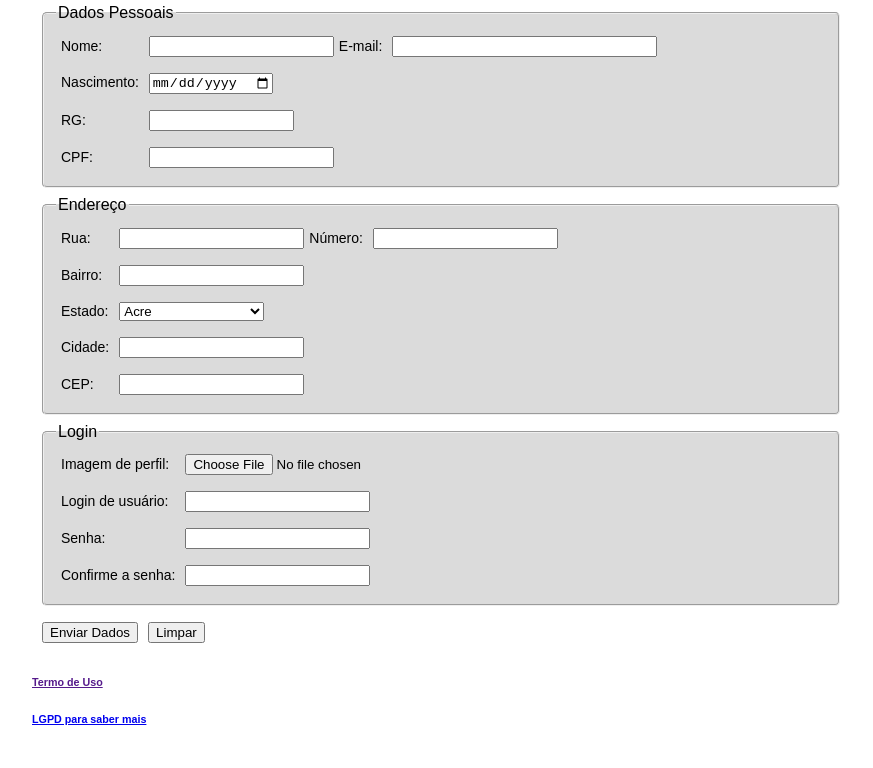
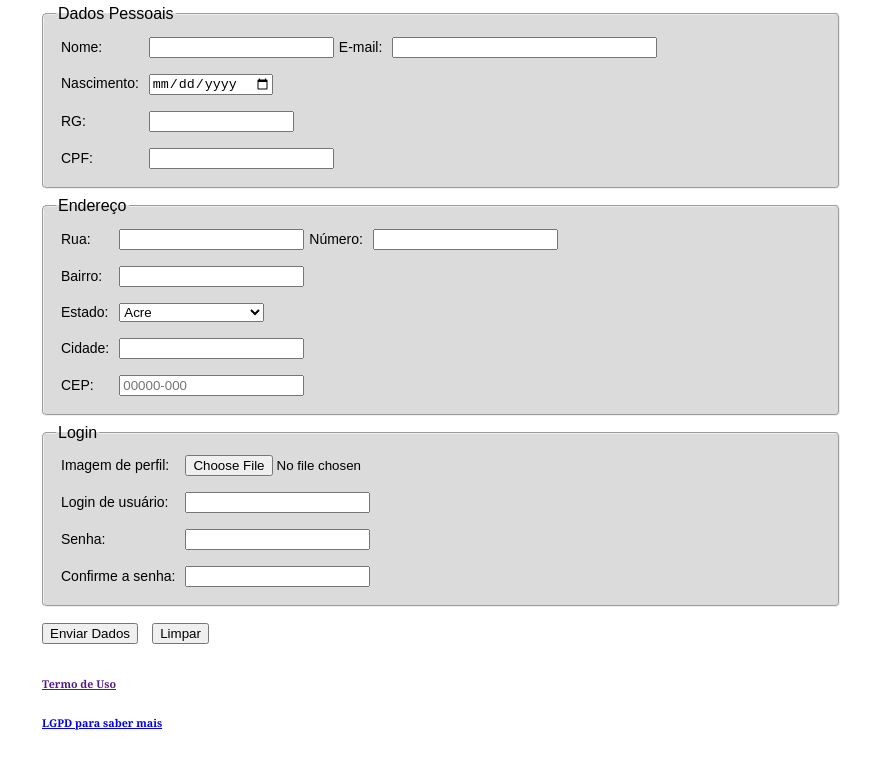
Before and after one commit to Pergusta/form, a plain HTML site: page index.html in a window 1280 px wide. Shown: the part 130-898 px from the top of the page, without its empty margins (96-969 px from the left). Drawn offline with Linux system fonts and the light colour scheme.

Commit message:
Formatação do CSS

```diff
--- a/index.html
+++ b/index.html
@@ -1,5 +1,6 @@
 <!DOCTYPE html>
 <html lang="pt-br">
+
 <head>
 	<meta charset="UTF-8">
 	<meta name="viewport" content="width=device-width, initial-scale=1.0">
@@ -8,6 +9,7 @@
 	<title>Contatos</title>
 </head>
 <form action="form">
+
 	<body>
 		<header>
 			<h1>Cadastro Pessoal</h1>
@@ -28,7 +30,7 @@
 					<input type="date" name="dataNascimento" required>
 				<p>
 					<label for="rg">RG:</label>
-			<input type="text" name="rg" size="15">
+					<input type="text" name="rg" size="15" required>
 				</p>
 				<p>
 					<label for="cpf">CPF:</label>
@@ -43,7 +45,8 @@
 					<label for="rua">Rua:</label>
 					<input type="text" name="rua" required>
 					<label for="numeroCasa">Número:</label>
-			<input id="número da casa" type="numeroCasa" min="0" max="9999" oninput="validity.valid||(value='');" required>
+					<input id="número da casa" type="numeroCasa" min="0" max="9999"
+						oninput="validity.valid||(value='');" required>
 				</p>
 				<p>
 					<label for="bairro">Bairro:</label>
@@ -87,7 +90,7 @@
 				</p>
 				<p>
 					<label for="cep">CEP:</label>
-			<input type="text" name="cep" required>
+					<input type="text" name="cep" placeholder="00000-000" pattern="\d{5}\-\d{3}" required>
 				</p>
 			</fieldset>
 		</div>
@@ -95,11 +98,11 @@
 			<fieldset>
 				<legend>Login</legend>
 				<p>
-			<label for="imagemPerfil">Imagem de perfil:</label>
-			<input type="file" name="imagemPerfil" required>
+					<label for="arquivo">Imagem de perfil:</label>
+					<input type="file" name="arquivo" accept="image/*" required>
 				<p>
 					<label for="login">Login de usuário:</label>
-			<input type="text" name="login" required>
+					<input type="text" name="login" minlength="6" maxlength="10" required>
 				</p>
 				<p>
 					<label for="senha">Senha:</label>
@@ -111,14 +114,22 @@
 				</p>
 			</fieldset>
 		</div>
+		<div>
+			<input type="submit" name="botao_enviar" value="Enviar Dados">
+			<input type="reset" name="botao_limpar" value="Limpar">
+		</div>
 		<footer>
+			<div>
 				<p>
-	<input type="submit" value="Enviar Dados">
-	<input type="reset" value="Limpar">
+				<h6><a href="">Termo de Uso</a>
+					<h6>
+						<h6><a href="https://www.planalto.gov.br/ccivil_03/_ato2015-2018/2018/lei/l13709.htm">LGPD para
+								saber mais</a>
+							<h6>
 								</p>
-	<h6><a href="">Termo de Uso</a><h6>
-	<h6><a href="https://www.planalto.gov.br/ccivil_03/_ato2015-2018/2018/lei/l13709.htm">LGPD para saber mais</a><h6>
+			</div>
 		</footer>
 	</body>
 </form>
+
 </html>
--- a/style.css
+++ b/style.css
@@ -1,5 +1,5 @@
 body {
-    font-family: Arial, Helvetica, sans-serif;
+    font-family: Cambria, Cochin, Georgia, Times, 'Times New Roman', serif;
     width: 80%;
     margin: auto;
 }
@@ -28,7 +28,10 @@ fieldset {
     border-radius: 5px;
     background-color: #dbdbdb;
 }
-form  { display: table;      }
-p     { display: table-row;  }
-label { display: table-cell; }
-input { display: table-cell; }
+footer {
+    margin-left: 10px;
+}
+form  { display: table;     }
+p     { display: table-row; }
+label { display: table-cell;}
+input { display: table-cell;}
```
Lines whose indentation alone changed are shown as unchanged.
